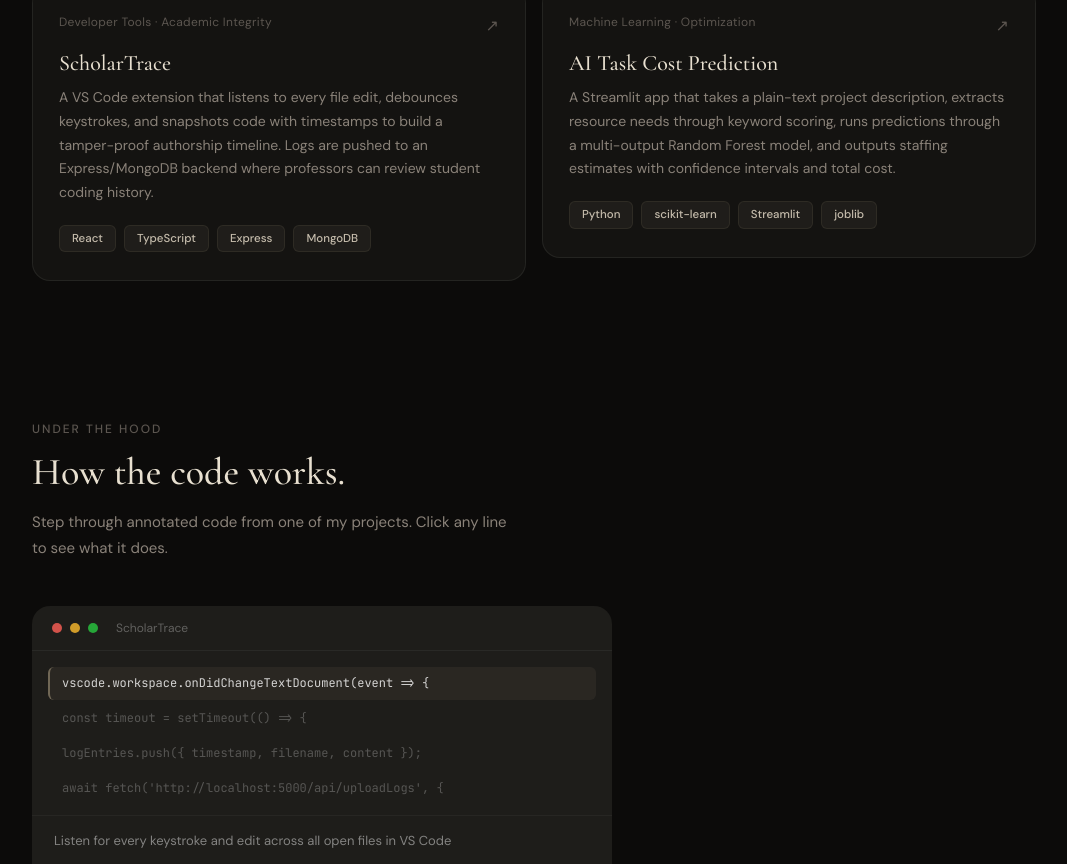
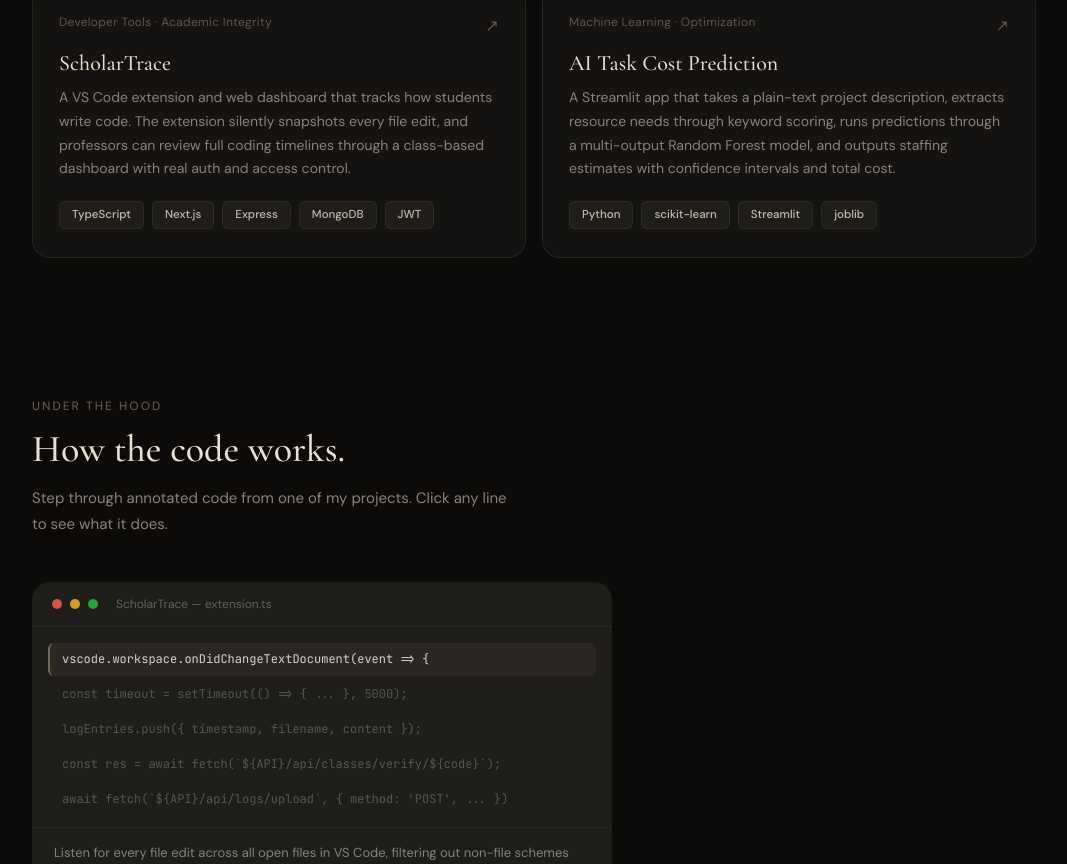
Before and after one commit to thesanatt/my-portfolio, a Next.js app: page / in a window 1280 px wide. Shown: the part 1033-1897 px from the top of the page, without its empty margins (106-1173 px from the left). Built offline with nearby package versions, Linux system fonts and the light colour scheme.

Commit message:
update ScholarTrace to reflect full rebuild

```diff
--- a/src/components/CodeWalkthrough.tsx
+++ b/src/components/CodeWalkthrough.tsx
@@ -6,19 +6,23 @@
 const steps = [
   {
     line: "vscode.workspace.onDidChangeTextDocument(event => {",
-    note: "Listen for every keystroke and edit across all open files in VS Code",
+    note: "Listen for every file edit across all open files in VS Code, filtering out non-file schemes like git and output channels.",
   },
   {
-    line: "const timeout = setTimeout(() => {",
-    note: "Debounce for 5 seconds — only log after the student pauses typing, not on every character",
+    line: "const timeout = setTimeout(() => { ... }, 5000);",
+    note: "Debounce per file. Only snapshot after 5 seconds of inactivity so we capture meaningful edits, not every keystroke.",
   },
   {
     line: "logEntries.push({ timestamp, filename, content });",
-    note: "Store the full file snapshot with a timestamp. This builds the tamper-proof edit timeline.",
+    note: "Store the full file snapshot with a timestamp. These build up into a tamper-proof timeline of how the code was actually written.",
   },
   {
-    line: "await fetch('http://localhost:5000/api/uploadLogs', {",
-    note: "Push all logged snapshots to the Express backend, linked to the student's email for professor review.",
+    line: "const res = await fetch(`${API}/api/classes/verify/${code}`);",
+    note: "Before saving a class code, validate it against the backend. If the class does not exist, the student gets an error immediately.",
+  },
+  {
+    line: "await fetch(`${API}/api/logs/upload`, { method: 'POST', ... })",
+    note: "Push all snapshots to Railway with the student email and class code. The professor sees them appear in the dashboard instantly.",
   },
 ];
 
@@ -43,7 +47,7 @@
             className="font-body text-xs ml-2.5"
             style={{ color: "rgba(255,255,255,0.3)" }}
           >
-            ScholarTrace
+            ScholarTrace — extension.ts
           </span>
         </div>
 
--- a/src/data/projects.ts
+++ b/src/data/projects.ts
@@ -17,28 +17,33 @@
     title: "ScholarTrace",
     subtitle: "Developer Tools \u00B7 Academic Integrity",
     description:
-      "A VS Code extension that listens to every file edit, debounces keystrokes, and snapshots code with timestamps to build a tamper-proof authorship timeline. Logs are pushed to an Express/MongoDB backend where professors can review student coding history.",
-    tags: ["React", "TypeScript", "Express", "MongoDB"],
+      "A VS Code extension and web dashboard that tracks how students write code. The extension silently snapshots every file edit, and professors can review full coding timelines through a class-based dashboard with real auth and access control.",
+    tags: ["TypeScript", "Next.js", "Express", "MongoDB", "JWT"],
     longDescription:
-      "How do you prove you actually wrote your own code? That was the question. ScholarTrace is a VS Code extension that runs in the background while you code. It waits until you stop typing for 5 seconds, then takes a full snapshot of your file with a timestamp. Over time, this builds a timeline of every edit you made, in order. When you are done, you enter your email and push the logs to a server. On the professor side, there is a React dashboard where they can pull up any student and see exactly how their code evolved. The whole point is that if someone accuses you of copying, you have receipts.",
+      "ScholarTrace started from a simple question: how does a student prove they actually wrote their own code? The system has three parts. First, a VS Code extension that runs in the background while you code. It debounces your keystrokes and takes a full snapshot of your file every time you pause for 5 seconds. These snapshots get tagged with your email and a class code your professor gives you, then uploaded to the backend. Second, an Express API on Railway with real JWT auth, bcrypt password hashing, and class-based access control. Professors register, create classes that auto-generate 6-character join codes, and can only see students who uploaded to their own classes. Third, a Next.js dashboard on Vercel where professors log in, select a class, browse students, and step through their full coding timeline snapshot by snapshot with line numbers and syntax highlighting. The extension is live on the VS Code Marketplace and the whole system has a 30-test end-to-end test suite.",
     features: [
-      "VS Code extension that tracks every file edit in real-time",
-      "Debounced logging \u2014 snapshots only after 5 seconds of inactivity to reduce noise",
-      "Tamper-proof timestamps on every code snapshot",
-      "Student-to-server log upload linked by email identity",
-      "Professor-facing React dashboard for reviewing coding timelines",
-      "Express + MongoDB backend for log storage and retrieval",
-      "HTML export option for offline log review",
+      "VS Code extension with a sidebar panel, onboarding flow, live tracking indicator, and snapshot counter",
+      "Debounced edit tracking that snapshots files after 5 seconds of inactivity",
+      "Class system with auto-generated 6-character join codes that students enter in the extension",
+      "Extension validates class codes against the backend before saving",
+      "Professor registration and login with bcrypt hashing and JWT tokens",
+      "Class-based access control so professors only see their own students",
+      "Dashboard with class selector, student search, snapshot timeline, and full code viewer with line numbers",
+      "Delete class and remove student data with confirmation modals",
+      "HTML export for offline log review",
+      "30-test end-to-end test suite covering auth, classes, uploads, and deletion",
+      "Proprietary license protecting the codebase",
     ],
     techDetails: [
-      { label: "Extension", value: "VS Code Extension API, TypeScript" },
-      { label: "Frontend", value: "React" },
-      { label: "Backend", value: "Node.js, Express" },
-      { label: "Database", value: "MongoDB, Mongoose" },
-      { label: "Auth", value: "Email-based student identification" },
-      { label: "Deployment", value: "VS Code Marketplace" },
+      { label: "Extension", value: "TypeScript, VS Code Extension API, Webview sidebar" },
+      { label: "Dashboard", value: "Next.js 16, React 19, TypeScript, Tailwind CSS 4" },
+      { label: "Backend", value: "Node.js, Express 5, Mongoose, JWT, bcryptjs" },
+      { label: "Database", value: "MongoDB Atlas (Professor, Class, LogEntry models)" },
+      { label: "Hosting", value: "Vercel (dashboard), Railway (API), VS Code Marketplace" },
+      { label: "Testing", value: "30-test E2E bash script" },
     ],
-    githubUrl: "https://github.com/thesanatt",
+    githubUrl: "https://github.com/thesanatt/ScholarTrace",
+    liveUrl: "https://scholar-trace.vercel.app",
   },
   {
     slug: "ai-cost-prediction",
@@ -50,12 +55,12 @@
     longDescription:
       "You type a project description in plain English, like 'build a mobile banking app with AI chatbot,' and the system tells you how many developers, designers, AI specialists, and other roles you will need, plus what it will cost. Under the hood, it runs your description through a keyword scorer that maps terms like 'chatbot' or 'compliance' to different resource types, then feeds those scores into a Random Forest model that predicts headcount for each role. It also gives you confidence intervals so you know how sure the model is. The whole thing runs in Streamlit so you get results instantly.",
     features: [
-      "Plain-text project description as input \u2014 no forms or structured data needed",
-      "Keyword-based feature extraction with weighted scoring across 25+ tech/business terms",
+      "Plain-text project description as input, no forms or structured data needed",
+      "Keyword-based feature extraction with weighted scoring across 25+ tech and business terms",
       "Multi-output Random Forest model predicting 5 resource types simultaneously",
       "Confidence intervals from individual tree predictions (10th-90th percentile)",
       "Cost estimation based on configurable weekly role rates",
-      "Special case handling (e.g., landing page detection bypasses the model)",
+      "Special case handling for simple projects like landing pages",
       "Interactive Streamlit UI with real-time predictions",
     ],
     techDetails: [
```
